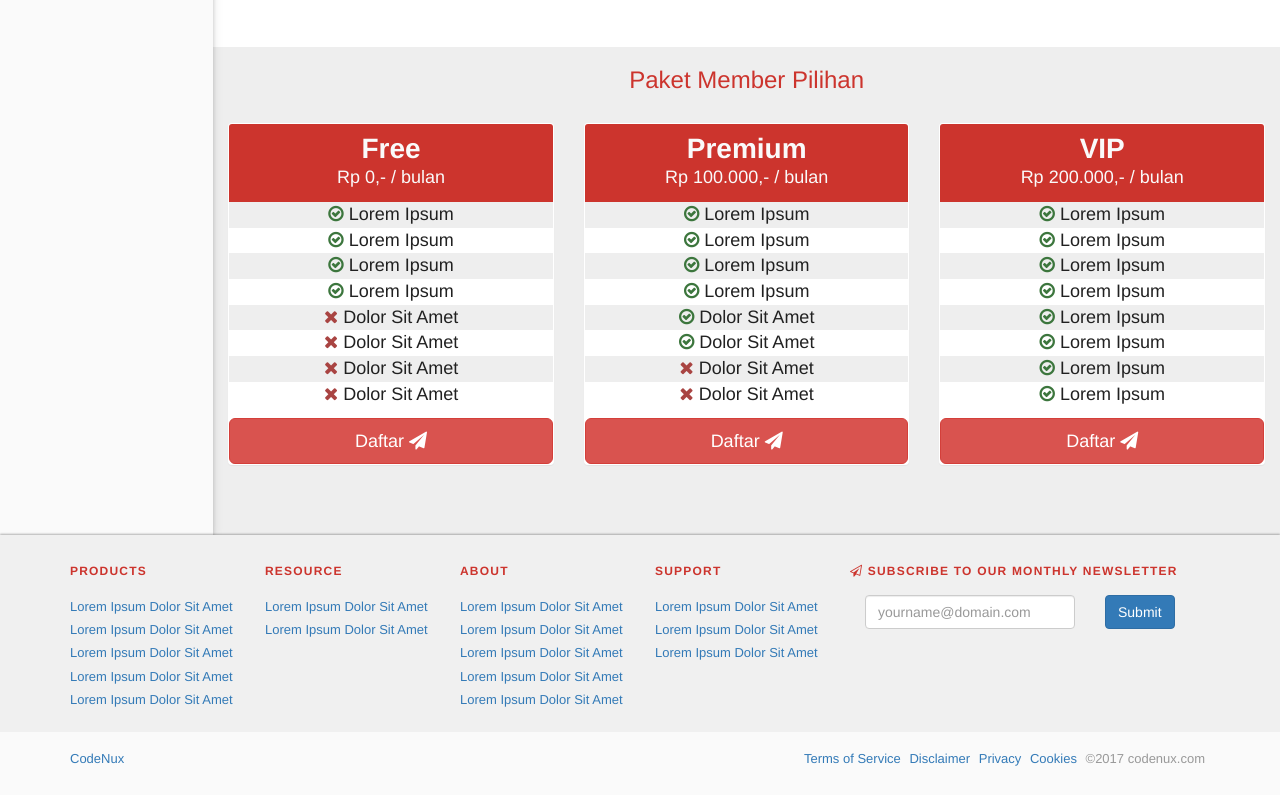
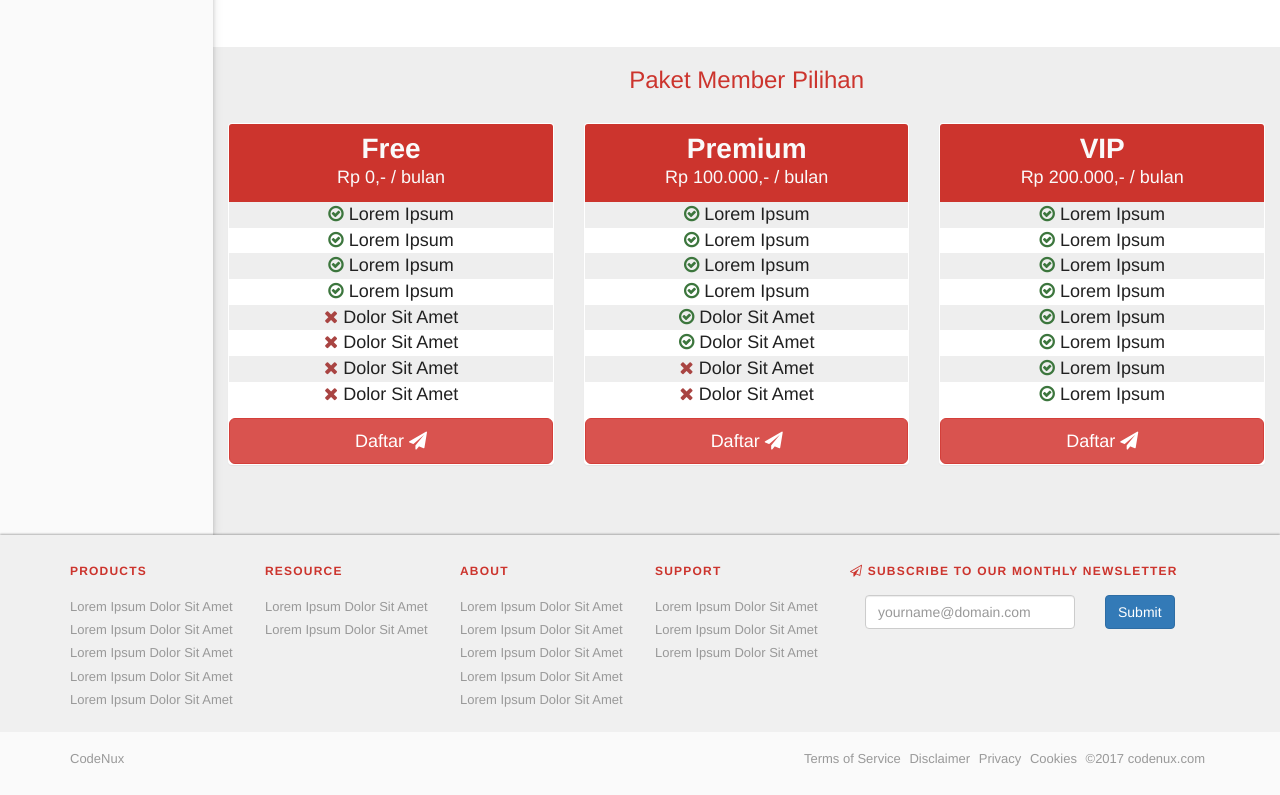
Before and after one commit to codenux/front-end, a plain HTML site: page index.html in a window 1280 px wide. Shown: the part 1174-1969 px from the top of the page. Drawn offline with Linux system fonts and the light colour scheme; files that its build step writes are made by us from their sources.

Commit message:
Footer Modified

```diff
--- a/assets/css/main.css
+++ b/assets/css/main.css
@@ -301,3 +301,11 @@
  #public-profile-tab{
     margin-top: 15px;
  }
+ .section-footer a:link, .section-footer a:visited{
+    color: #999;
+    text-decoration: none;
+}
+.section-footer a:hover, .section-footer a:active{
+    color: #4d4d4d;
+    text-decoration: none;
+}
```
